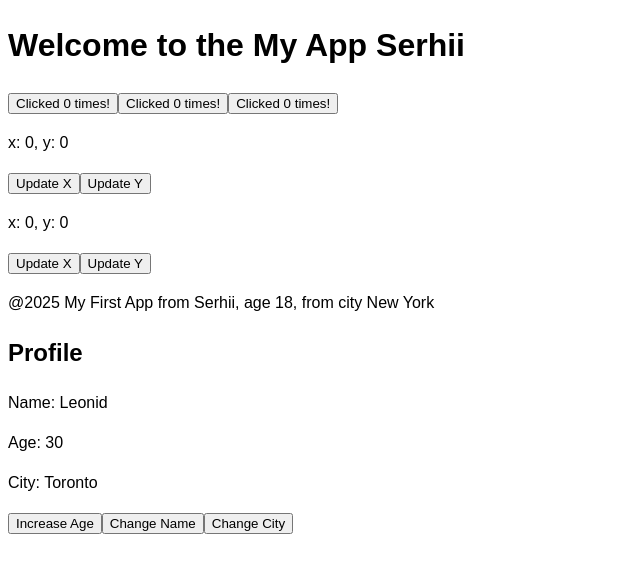
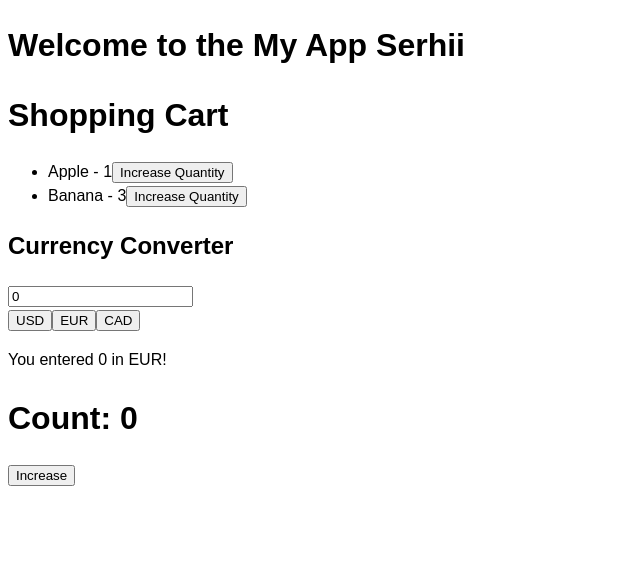
Before and after one commit to olena-hryhorzhevska/react-ts-serhii, a React (Vite) app: page / in a window 1280 px wide. Shown: the top 572 px of the page, without its empty margins (0-640 px from the left). Built offline with nearby package versions, Linux system fonts and the light colour scheme.

Commit message:
useEffect & setInterval practiced

```diff
--- a/src/components/App/App.tsx
+++ b/src/components/App/App.tsx
@@ -1,24 +1,17 @@
-import Footer from '../Footer/Footer';
+import { CurrencyConverter } from '../CurrencyConverter/CurrencyConverter';
+import Effect from '../Effect/Effect';
 import Header from '../Header/Header';
+import ShoppingCart from '../ShoppingCart/ShoppingCart';
 import './App.module.css';
-import { ClickCounter } from '../ClickCounter/ClickCounter';
-import { useState } from 'react';
-import SpreadPractice from '../SpreadPractice/SpreadPractice';
-import ProfileData from '../ProfileData/ProfileData';
 
 function App() {
 
-  const [count, setCount] = useState(0);
-  const handleClick = () => {
-    setCount(count + 1);
-  };
+  // interface IValues {
+  //   x: number;
+  //   y: number;
+  // }
 
-  interface IValues {
-    x: number;
-    y: number;
-  }
-
-  const [values, setValues] = useState<IValues>({ x: 0, y: 0 });
+  // const [values, setValues] = useState<IValues>({ x: 0, y: 0 });
 
   // const updateX = () => {
   //   setValues({
@@ -33,28 +26,20 @@ function App() {
   //   })
   // };
 
-  const updateValue = (key: keyof IValues) => {
-    setValues({
-      ...values,
-      [key]: values[key] + 1,
-    });
-  };
+  // const updateValue = (key: keyof IValues) => {
+  //   setValues({
+  //     ...values,
+  //     [key]: values[key] + 1,
+  //   });
+  // };
 
   return (
     <>
       <Header />
-      <ClickCounter value={count} onUpdate={handleClick} />
-      <ClickCounter value={count} onUpdate={handleClick} />
-      <ClickCounter value={count} onUpdate={handleClick} />
-      <p>
-        x: {values.x}, y: {values.y}
-      </p>
-      <button onClick={() => updateValue('x')}>Update X</button>
-      <button onClick={() => updateValue('y')}>Update Y</button>
-      <SpreadPractice />
-      <Footer name="Serhii" age={18} city="New York" />
+      <ShoppingCart />
+      <CurrencyConverter />
 
-      <ProfileData/>
+      <Effect />
     </>
   );
 }
--- /dev/null
+++ b/src/components/CurrencyConverter/CurrencyConverter.tsx
@@ -0,0 +1,32 @@
+import {useState} from "react"
+
+enum Currency {
+  USD = "USD",
+  EUR = "EUR",
+  CAD = "CAD",
+}
+
+export function CurrencyConverter() {
+  const [amount, setAmount] = useState<number>(0);
+  const [currency, setCurrency] = useState<Currency>(Currency.EUR)
+
+  const currencies = Object.values(Currency) // ["USD", "EUR", "CAD"]
+
+  return (
+    <>
+      <h2>
+        Currency Converter
+      </h2>
+      <input type="number" defaultValue={amount} onChange={(e) => setAmount(Number(e.target.value))} />
+
+      <div>
+        {currencies.map((c) => (
+          <button key={c} onClick={() => setCurrency(c)}>{c}</button>
+        ))}
+      </div>
+      <p>
+        You entered {amount} in {currency}!
+      </p>
+    </>
+  )
+}
--- /dev/null
+++ b/src/components/Effect/Effect.tsx
@@ -0,0 +1,28 @@
+import { useEffect, useState } from "react"
+
+
+export default function Effect() {
+  const [count, setCount] = useState(0);
+
+  useEffect(() => {
+    console.log(`❌ Без массива`);
+  })
+
+    useEffect(() => {
+      console.log(`✅ Пустой массив`);
+    }, []);
+
+
+    useEffect(() => {
+      console.log(`📌С зависимостью`);
+    }, [count]);
+
+  console.log(`Рендер происходит каждый раз`);
+
+  return (
+    <>
+      <h1>Count: {count}</h1>
+      <button onClick={()=> setCount(count + 1)}>Increase</button>
+    </>
+  )
+}
--- /dev/null
+++ b/src/components/ShoppingCart/ShoppingCart.tsx
@@ -0,0 +1,49 @@
+import { useState } from 'react';
+
+interface ShoppingCartI {
+  id: number;
+  name: string;
+  qty: number;
+}
+
+export default function ShoppingCart() {
+  const [cart, setCart] = useState<ShoppingCartI[]>([
+    {
+      id: 1,
+      name: 'Apple',
+      qty: 1,
+    },
+    {
+      id: 2,
+      name: 'Banana',
+      qty: 3,
+    },
+  ]);
+
+  const increaseQty = (id: number) => {
+    setCart(prev =>
+      prev.map(item =>
+        item.id === id
+          ? {
+              ...item,
+              qty: item.qty + 1,
+            }
+          : item
+      )
+    );
+  };
+
+  return (
+    <div>
+      <h1>Shopping Cart</h1>
+      <ul>
+        {cart.map(item => (
+          <li key={item.id}>
+            {item.name} - {item.qty}
+            <button onClick={() => increaseQty(item.id)}>Increase Quantity</button>
+          </li>
+        ))}
+      </ul>
+    </div>
+  );
+}
```
Also changed, not shown: src/components/Timer/Timer.tsx (added, +21 -0 lines), src/components/TaskManager/TaskManager.tsx (added).
